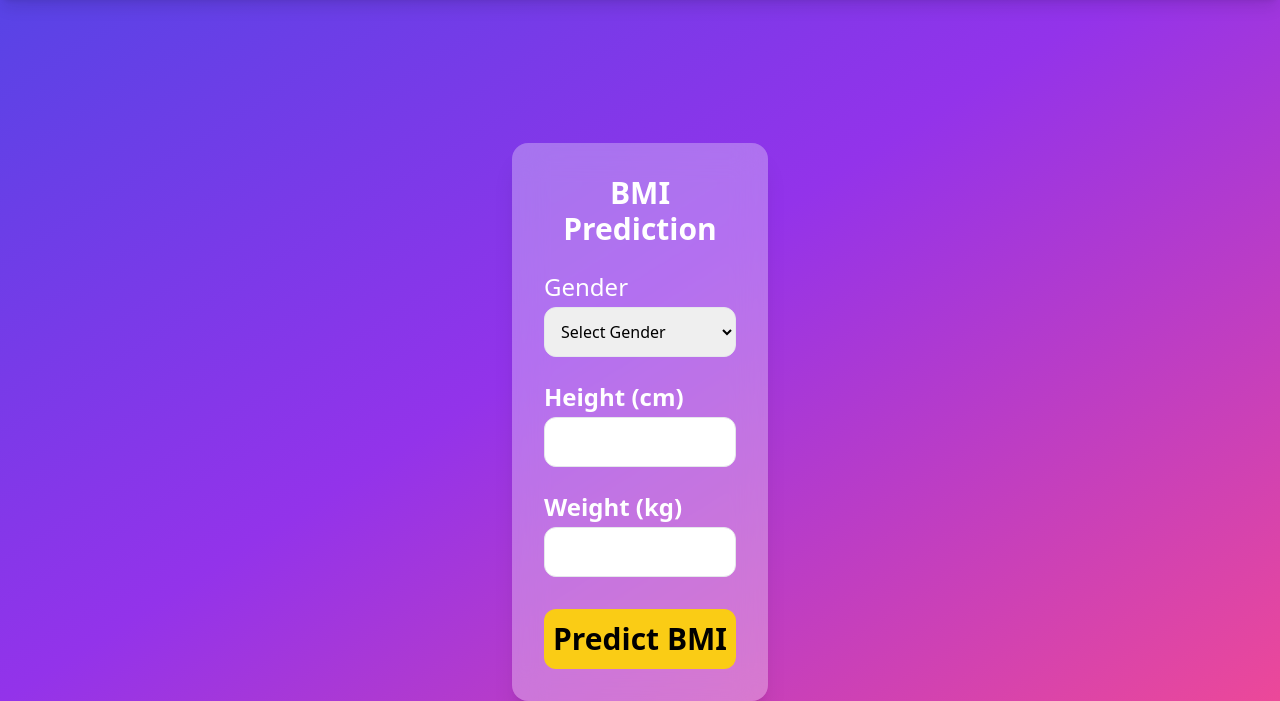
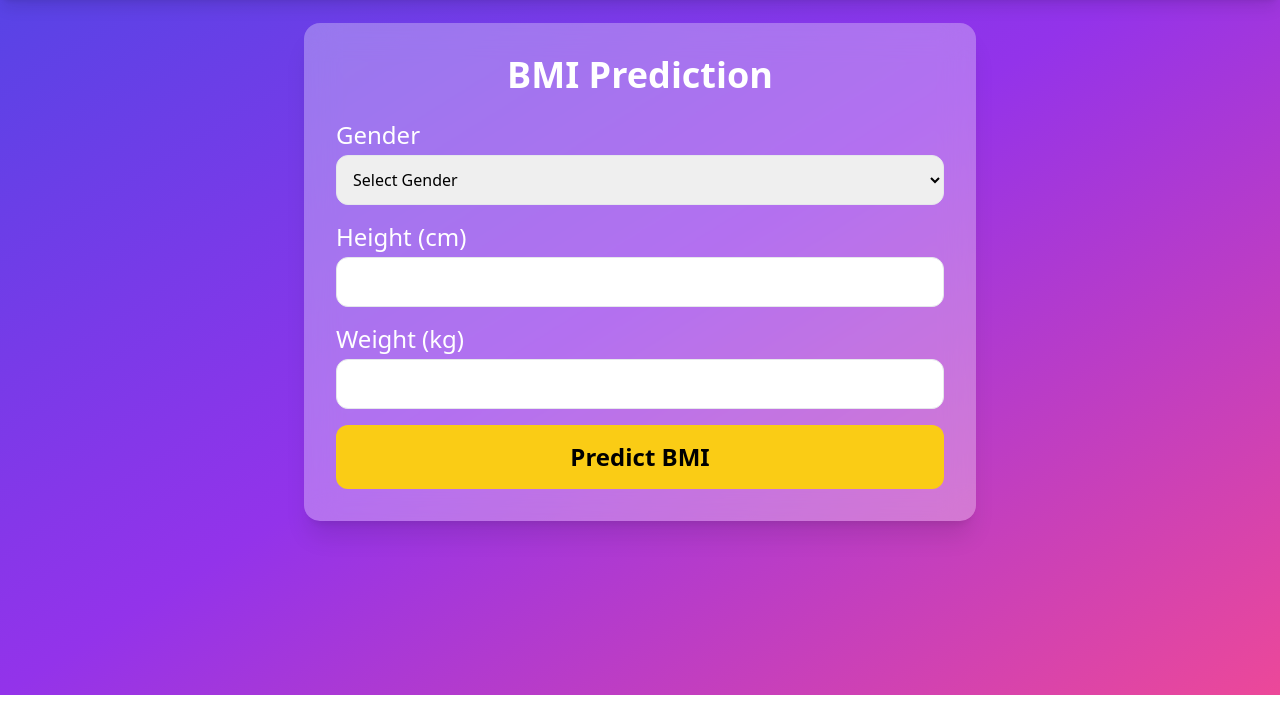
Before and after one commit to santushtchhabra/BMI-Predictor, a Flask app: page / in a window 1280 px wide. Shown: the part 105-806 px from the top of the page. Run offline with Flask 3, Linux system fonts and the light colour scheme; parts of the project's set-up code (start-up, migrations or seed data) failed here and were passed over; some libraries are stand-ins or nearby versions.

Commit message:
index.html

```diff
--- a/templates/index.html
+++ b/templates/index.html
@@ -1,29 +1,31 @@
 {% extends "base.html" %}
 {% block content %}
-<div class="w-[20vw] mt-[15vh] mx-auto bg-white/30 backdrop-blur-lg shadow-xl rounded-2xl p-8 animate-fadeIn">
-  <h2 class="text-3xl font-extrabold text-center text-white mb-6">BMI Prediction</h2>
+<div class="max-w-md sm:max-w-lg md:max-w-xl lg:max-w-2xl mx-auto bg-white/30 backdrop-blur-lg shadow-xl rounded-2xl p-6 sm:p-8 animate-fadeIn">
+  <h2 class="text-2xl sm:text-3xl md:text-4xl font-extrabold text-center text-white mb-6">BMI Prediction</h2>
+
   <form action="/predict" method="post" class="space-y-4">
     <div>
-      <label class="block text-2xl text-white mt-[3vh] mb-1">Gender</label>
+      <label class="block text-lg sm:text-xl md:text-2xl text-white mb-1">Gender</label>
       <select name="gender" required class="w-full p-3 rounded-xl border border-gray-200 focus:ring-2 focus:ring-yellow-300">
         <option value="">Select Gender</option>
         <option value="Male">Male</option>
         <option value="Female">Female</option>
       </select>
     </div>
+
     <div>
-      <label class="block text-2xl mt-[3vh] text-white font-semibold mb-1">Height (cm)</label>
-      <!-- accepts float values like 172.5 -->
+      <label class="block text-lg sm:text-xl md:text-2xl text-white mb-1">Height (cm)</label>
       <input type="number" name="height" step="0.1" min="50" max="250" required
         class="w-full p-3 rounded-xl border border-gray-200 focus:ring-2 focus:ring-yellow-300">
     </div>
+
     <div>
-      <label class="block text-2xl mt-[3vh] text-white font-semibold mb-1">Weight (kg)</label>
-      <!-- also allow decimal weights like 62.3 -->
+      <label class="block text-lg sm:text-xl md:text-2xl text-white mb-1">Weight (kg)</label>
       <input type="number" name="weight" step="0.1" min="20" max="250" required
-        class="w-full p-3 rounded-xl border border-gray-200 mb-[2vh] focus:ring-2 focus:ring-yellow-300">
+        class="w-full p-3 rounded-xl border border-gray-200 focus:ring-2 focus:ring-yellow-300">
     </div>
-    <button type="submit" class="text-3xl w-full bg-yellow-400 hover:bg-yellow-500 text-black font-bold py-3 rounded-xl transition">
+
+    <button type="submit" class="w-full bg-yellow-400 hover:bg-yellow-500 text-black font-bold py-3 sm:py-4 rounded-xl text-xl sm:text-2xl transition">
       Predict BMI
     </button>
   </form>
```
